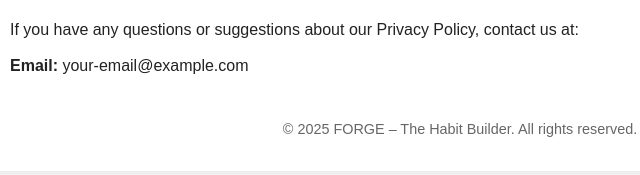
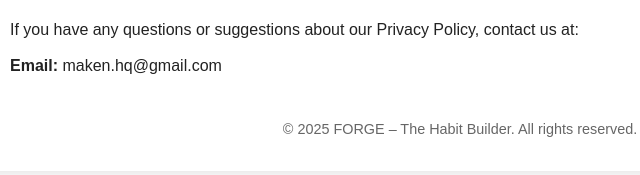
Before and after one commit to maken-the-dev/privacypolicyforge, a plain HTML site: page index.html in a window 1280 px wide. Shown: the part 989-1164 px from the top of the page, 180-820 px from the left. Drawn offline with Linux system fonts and the light colour scheme.

Commit message:
Update index.html

```diff
--- a/index.html
+++ b/index.html
@@ -92,7 +92,7 @@
     <p>
         If you have any questions or suggestions about our Privacy Policy, contact us at:
     </p>
-    <p><strong>Email:</strong> your-email@example.com</p>
+    <p><strong>Email:</strong> maken.hq@gmail.com</p>
 
     <footer>
         © <span id="year"></span> FORGE – The Habit Builder. All rights reserved.
```
